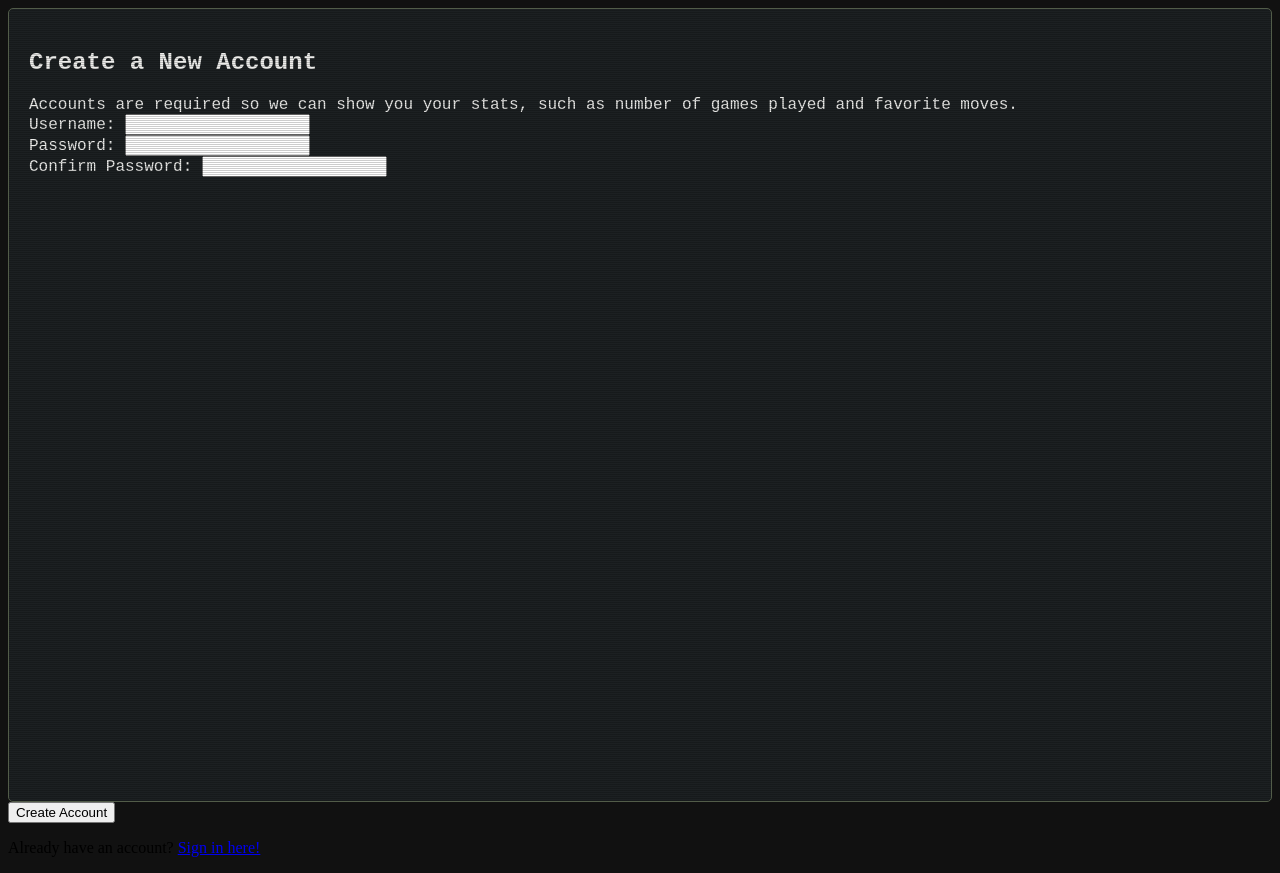
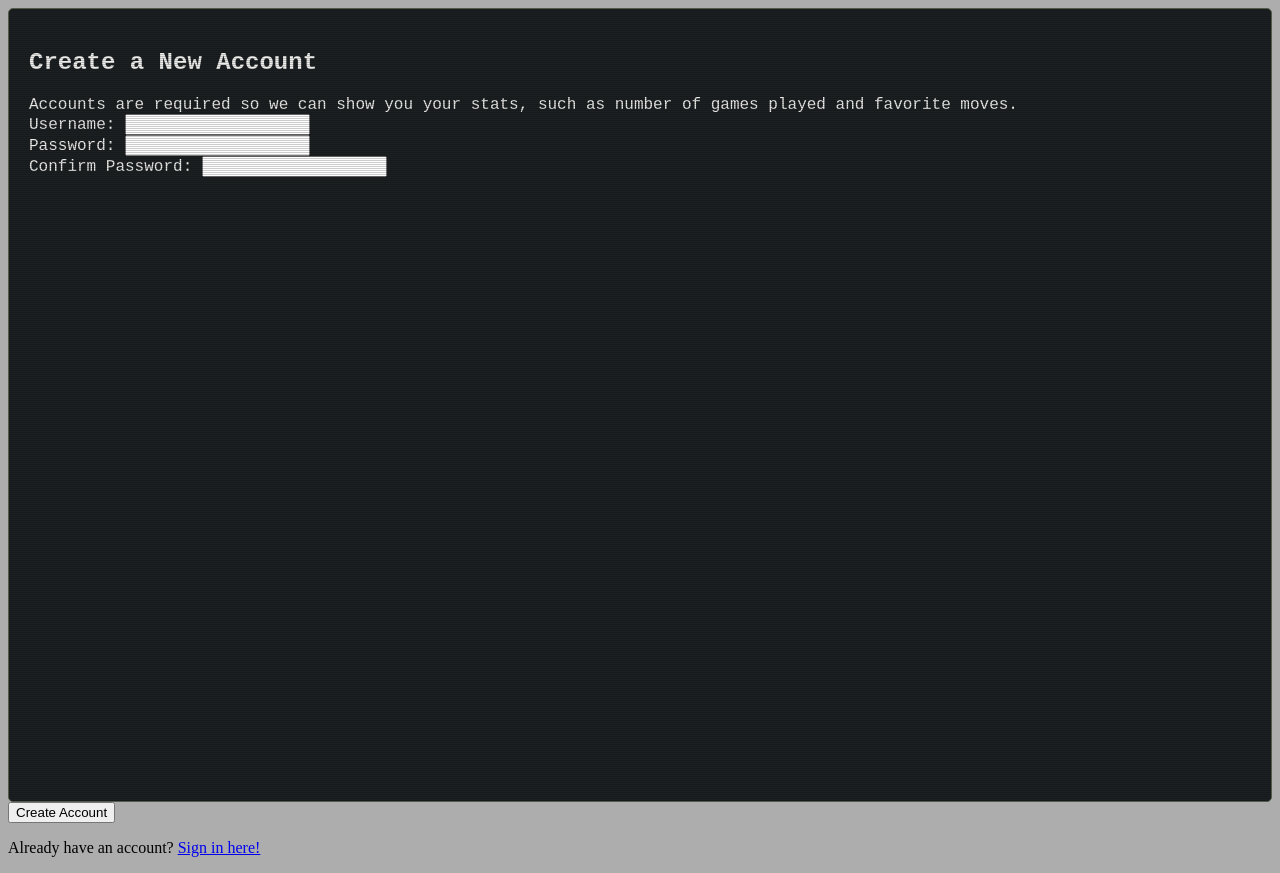
Before and after one commit to Tom-the-Human/RPS_Flask, a Flask app: page /users/signup in a window 1280 px wide. Run offline with Flask 3, Linux system fonts and the light colour scheme.

Commit message:
change html background-color

```diff
--- a/static/stylesheets/app.css
+++ b/static/stylesheets/app.css
@@ -1,5 +1,5 @@
 html {
-    background-color: #111
+    background-color: #adadad
 }
 
 .text-red {
```
